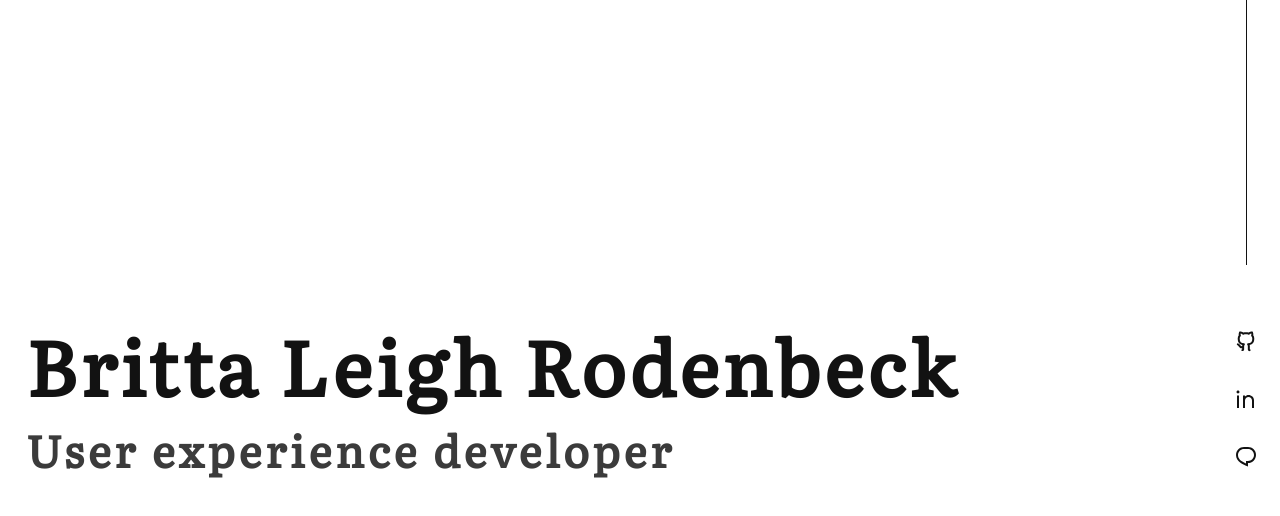
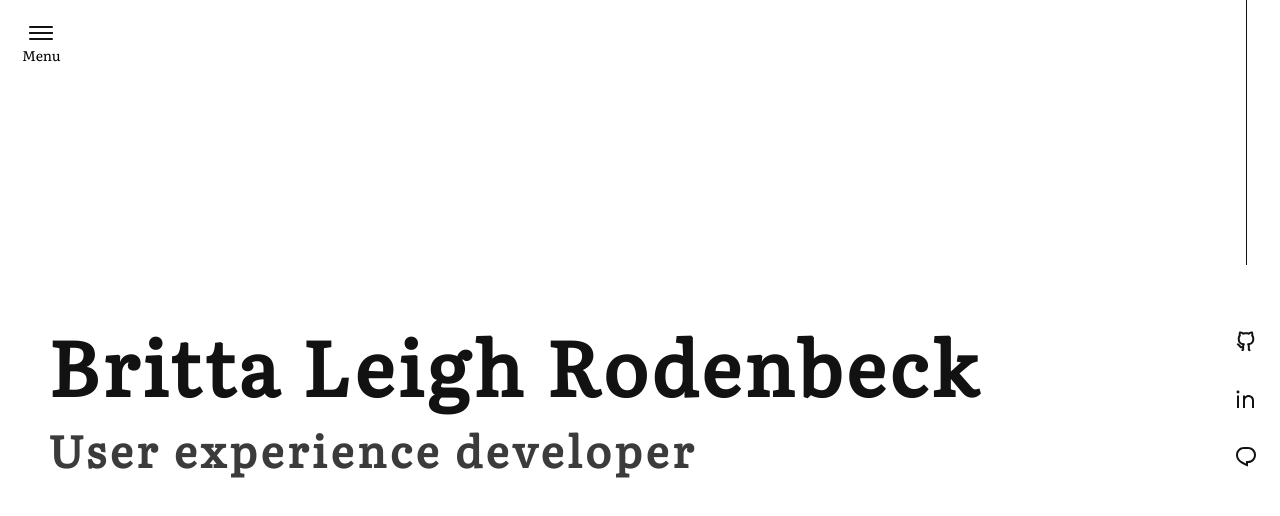
Before and after one commit to itsbrittaleigh/portfolio, a React (Create React App) app: page / in a window 1280 px wide. Shown: the top 516 px of the page. Built offline with nearby package versions, Linux system fonts and the light colour scheme.

Commit message:
:sparkles: routing, navigation, page template

```diff
--- /dev/null
+++ b/src/components/burger-menu/BurgerButton.tsx
@@ -0,0 +1,28 @@
+import React from 'react';
+import './burger-button.css';
+
+interface IBurgerButtonProps {
+  menuIsOpen: boolean;
+  setMenuIsOpen: (isOpen: boolean) => void;
+}
+
+const BurgerButton: React.FC<IBurgerButtonProps> = ({ menuIsOpen, setMenuIsOpen }) => {
+
+  return (
+    <div className={menuIsOpen ? 'is-open' : ''}>
+      <button
+        aria-label={menuIsOpen ? 'Close menu' : 'Open menu'}
+        className="burger-button"
+        onClick={() => setMenuIsOpen(!menuIsOpen)}
+      >
+        <span aria-hidden className="burger-button__line" />
+        <span aria-hidden className="burger-button__line" />
+        <span aria-hidden className="burger-button__line" />
+        <span aria-hidden className="burger-button__line" />
+        <p className="burger-button__label">{menuIsOpen ? 'Close' : 'Menu'}</p>
+      </button>
+    </div>
+  );
+};
+
+export default BurgerButton;
--- /dev/null
+++ b/src/components/burger-menu/burger-button.css
@@ -0,0 +1,59 @@
+.burger-button {
+  background: var(--white);
+  border: none;
+  cursor: pointer;
+  left: 16px;
+  position: fixed;
+  top: 16px;
+  z-index: 3;
+}
+
+.burger-button__line {
+  background: var(--black);
+  border-radius: var(--border-radius--small);
+  display: block;
+  height: 2px;
+  left: 50%;
+  opacity: 1;
+  position: absolute;
+  transform: translateX(-50%) rotate(0deg);
+  transition: var(--transition);
+  width: 24px;
+}
+
+.burger-button__line:nth-child(1) {
+  top: 10px;
+}
+
+.burger-button__line:nth-child(2),
+.burger-button__line:nth-child(3) {
+  top: 16px;
+}
+
+.burger-button__line:nth-child(4) {
+  top: 22px;
+}
+
+.is-open .burger-button__line:nth-child(1) {
+  top: 10px;
+  width: 0;
+}
+
+.is-open .burger-button__line:nth-child(2) {
+  transform: translateX(-50%) rotate(45deg);
+}
+
+.is-open .burger-button__line:nth-child(3) {
+  transform: translateX(-50%) rotate(-45deg);
+}
+
+.is-open .burger-button__line:nth-child(4) {
+  top: 10px;
+  width: 0;
+}
+
+.burger-button__label {
+  font-size: 14px;
+  margin: 30px 0 7px;
+  text-align: center;
+}
--- /dev/null
+++ b/src/components/header/Header.tsx
@@ -0,0 +1,16 @@
+import React, { useState } from 'react';
+import BurgerButton from '../burger-menu/BurgerButton';
+import NavigationMenu from '../navigation-menu/NavigationMenu';
+
+const Header = () => {
+  const [menuIsOpen, setMenuIsOpen] = useState(false);
+
+  return (
+    <header>
+      <BurgerButton menuIsOpen={menuIsOpen} setMenuIsOpen={setMenuIsOpen} />
+      <NavigationMenu isOpen={menuIsOpen} />
+    </header>
+  );
+};
+
+export default Header;
--- /dev/null
+++ b/src/components/navigation-menu/NavigationMenu.tsx
@@ -0,0 +1,23 @@
+import React from 'react';
+import './navigation-menu.css';
+
+interface INavigationMenuProps {
+  isOpen: boolean;
+}
+
+const NavigationMenu: React.FC<INavigationMenuProps> = ({ isOpen }) => {
+  return (
+    <nav className={`navigation-menu ${isOpen ? 'is-open' : ''}`}>
+      <ul className="navigation-menu__list">
+        <li className="navigation-menu__list-item">
+          <a className="navigation-menu__link" href="/about">About</a>
+        </li>
+        <li className="navigation-menu__list-item">
+          <a className="navigation-menu__link" href="/projects">🚧 Projects</a>
+        </li>
+      </ul>
+    </nav>
+  );
+};
+
+export default NavigationMenu;
--- /dev/null
+++ b/src/components/navigation-menu/navigation-menu.css
@@ -0,0 +1,49 @@
+.navigation-menu {
+  background-color: var(--white);
+  height: 100vh;
+  left: 0;
+  position: fixed;
+  top: -100vh;
+  transition: 0.4s ease-in;
+  width: 100vw;
+  z-index: 2;
+}
+
+.navigation-menu.is-open {
+  top: 0;
+}
+
+.navigation-menu__list {
+  align-items: center;
+  display: flex;
+  flex-direction: column;
+  justify-content: center;
+  list-style: none;
+  height: 100vh;
+  margin: 0;
+  padding: 0;
+  width: 100vw;
+}
+
+.navigation-menu__list-item {
+  font-size: 28px;
+}
+
+.navigation-menu__link {
+  color: var(--black);
+  display: block;
+  margin-bottom: 8px;
+  padding: 8px 0;
+  text-decoration: none;
+  transition: var(--transition);
+}
+
+.navigation-menu__link:hover {
+  color: var(--accent);
+}
+
+@media only screen and (min-width: 768px) {
+  .navigation-menu__list-item {
+    font-size: 48px;
+  }
+}
--- a/src/index.css
+++ b/src/index.css
@@ -52,6 +52,7 @@ html {
 
 .wrapper {
   margin: 0 auto;
+  padding-top: 144px;
   width: calc(100% - 48px);
 }
 
--- a/src/index.tsx
+++ b/src/index.tsx
@@ -6,6 +6,9 @@ import reportWebVitals from './reportWebVitals';
 import { RouterProvider, createBrowserRouter } from 'react-router-dom';
 import Home from './routes/home/Home';
 import SocialLinks from './components/social-links/SocialLinks';
+import Header from './components/header/Header';
+import About from './routes/about/About';
+import Projects from './routes/projects/Projects';
 
 const root = ReactDOM.createRoot(
   document.getElementById('root') as HTMLElement
@@ -15,13 +18,24 @@ const router = createBrowserRouter([
   {
     path: '/',
     element: <Home />
-  }
+  },
+  {
+    path: '/about',
+    element: <About />
+  },
+  {
+    path: '/projects',
+    element: <Projects />
+  },
 ]);
 
 root.render(
   <React.StrictMode>
-    <RouterProvider router={router} />
-    <SocialLinks />
+    <div className="wrapper">
+      <Header />
+      <RouterProvider router={router} />
+      <SocialLinks />
+    </div>
   </React.StrictMode>
 );
 
--- /dev/null
+++ b/src/routes/about/About.tsx
@@ -0,0 +1,9 @@
+import React from 'react';
+
+const About = () => {
+  return (
+    <div>About</div>
+  );
+};
+
+export default About;
--- a/src/routes/home/Home.tsx
+++ b/src/routes/home/Home.tsx
@@ -2,13 +2,11 @@ import React from 'react';
 import './home.css';
 
 const Home = () => (
-  <section id="hero" className="hero">
-    <div className="wrapper">
-      <h1 className="headline">
-        Britta Leigh Rodenbeck
-        <span>User experience developer</span>
-      </h1>
-    </div>
+  <section className="hero">
+    <h1 className="headline">
+      Britta Leigh Rodenbeck
+      <span>User experience developer</span>
+    </h1>
   </section>
 );
 
--- a/src/routes/home/home.css
+++ b/src/routes/home/home.css
@@ -24,11 +24,10 @@
 }
 
 .hero {
-  align-items: center;
   display: flex;
   flex-direction: column;
-  height: 100vh;
+  height: calc(100vh - 144px) /* offset for template padding*/;
   justify-content: center;
-  position: relative;
-  width: calc(100vw - 44px); /* width + offset for social icons*/
+  padding-bottom: 144px;
+  width: calc(100% - 44px); /* width + offset for social icons*/
 }
--- /dev/null
+++ b/src/routes/projects/Projects.tsx
@@ -0,0 +1,9 @@
+import React from 'react';
+
+const Projects = () => {
+  return (
+    <div>Projects</div>
+  );
+};
+
+export default Projects;
```
